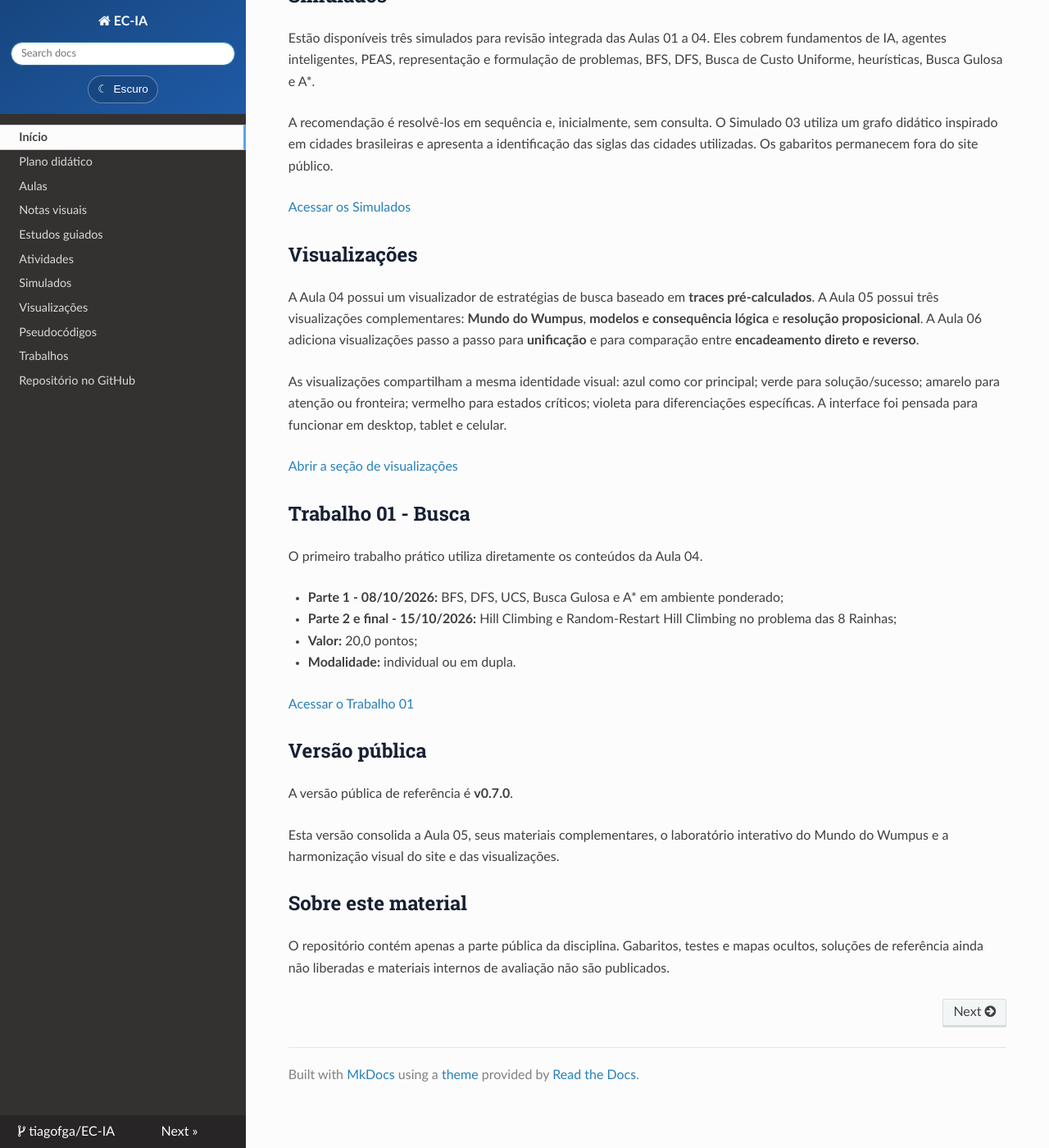
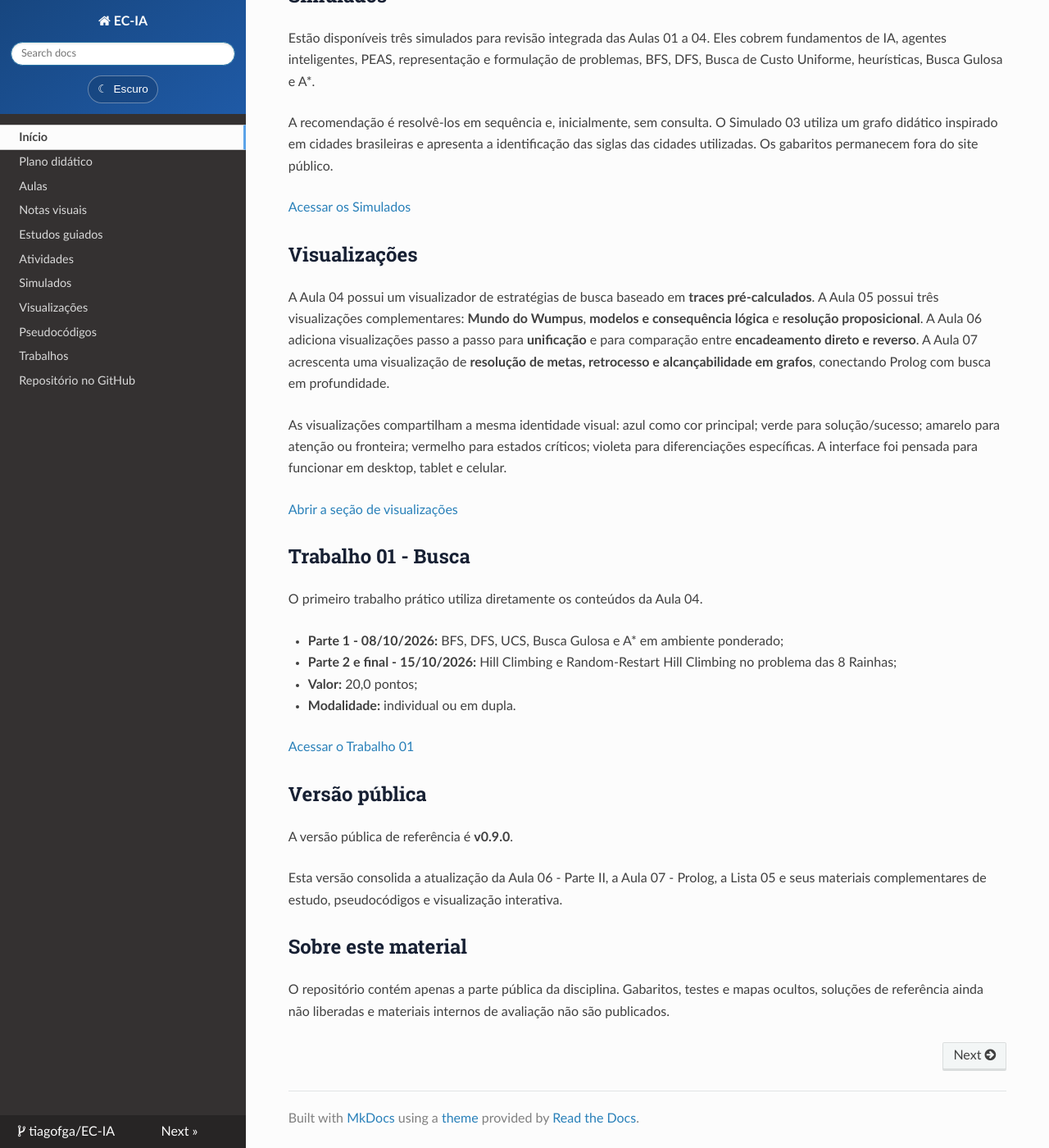
Before and after one commit to tiagofga/EC-IA, an MkDocs documentation site: the page built from docs/index.md, in a window 1280 px wide and 1400 px high, scrolled down 1722 px. Shown: the whole window at 82% size. Built offline with MkDocs 1.6.1, drawn with Linux system fonts in a browser that asks for light colours; nearby versions of some CDN libraries.

```diff
--- a/docs/index.md
+++ b/docs/index.md
@@ -58,7 +58,7 @@ A recomendação é resolvê-los em sequência e, inicialmente, sem consulta. O
 
 ## Visualizações
 
-A Aula 04 possui um visualizador de estratégias de busca baseado em **traces pré-calculados**. A Aula 05 possui três visualizações complementares: **Mundo do Wumpus**, **modelos e consequência lógica** e **resolução proposicional**. A Aula 06 adiciona visualizações passo a passo para **unificação** e para comparação entre **encadeamento direto e reverso**.
+A Aula 04 possui um visualizador de estratégias de busca baseado em **traces pré-calculados**. A Aula 05 possui três visualizações complementares: **Mundo do Wumpus**, **modelos e consequência lógica** e **resolução proposicional**. A Aula 06 adiciona visualizações passo a passo para **unificação** e para comparação entre **encadeamento direto e reverso**. A Aula 07 acrescenta uma visualização de **resolução de metas, retrocesso e alcançabilidade em grafos**, conectando Prolog com busca em profundidade.
 
 As visualizações compartilham a mesma identidade visual: azul como cor principal; verde para solução/sucesso; amarelo para atenção ou fronteira; vermelho para estados críticos; violeta para diferenciações específicas. A interface foi pensada para funcionar em desktop, tablet e celular.
 
@@ -77,9 +77,9 @@ O primeiro trabalho prático utiliza diretamente os conteúdos da Aula 04.
 
 ## Versão pública
 
-A versão pública de referência é **v0.7.0**.
+A versão pública de referência é **v0.9.0**.
 
-Esta versão consolida a Aula 05, seus materiais complementares, o laboratório interativo do Mundo do Wumpus e a harmonização visual do site e das visualizações.
+Esta versão consolida a atualização da Aula 06 - Parte II, a Aula 07 - Prolog, a Lista 05 e seus materiais complementares de estudo, pseudocódigos e visualização interativa.
 
 ## Sobre este material
 
```
